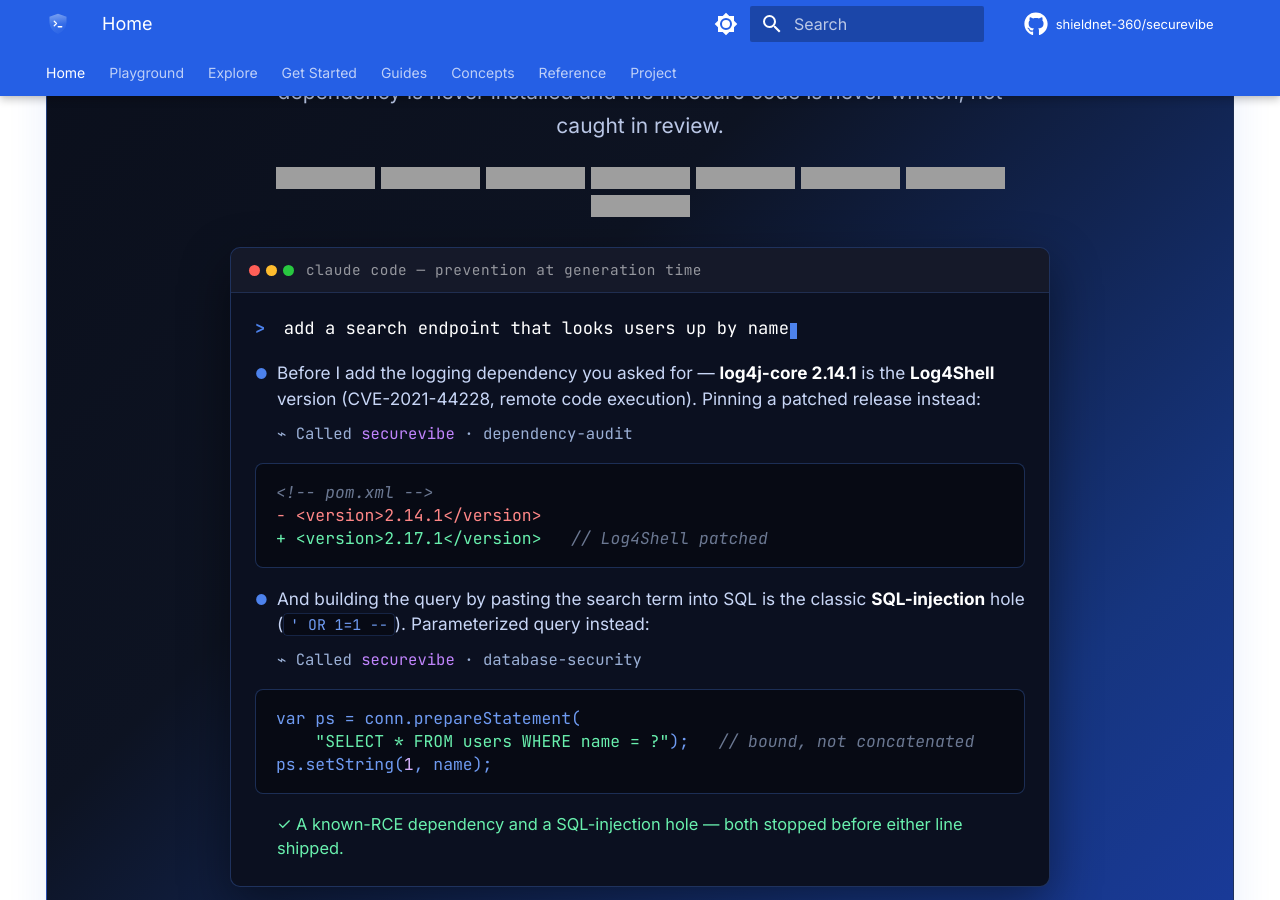
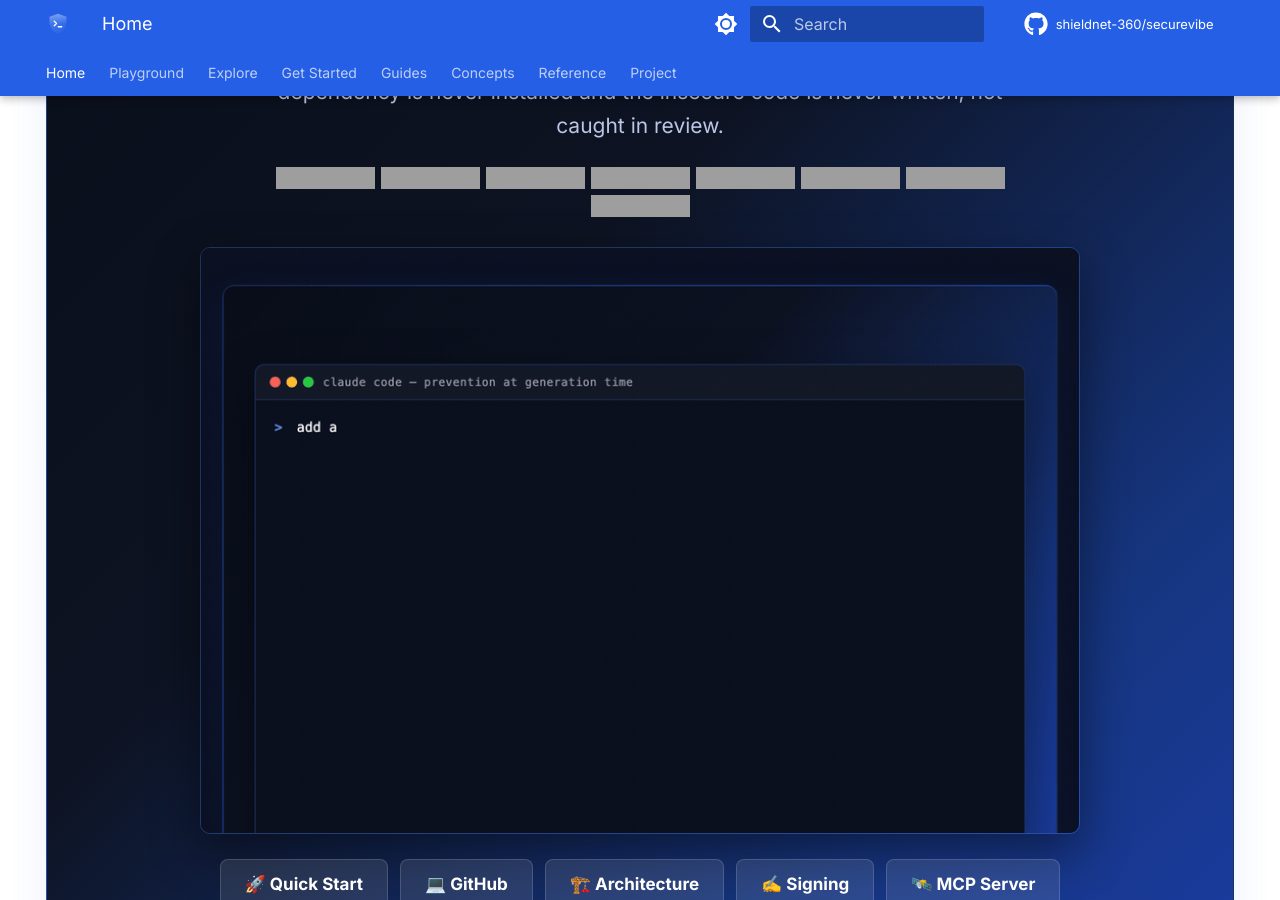
Before and after one commit to ShieldNet-360/securevibe, an MkDocs documentation site: the page built from docs/index.md, in a window 1280 px wide and 900 px high, scrolled down 420 px. Built offline with MkDocs 1.6.1 and Material for MkDocs 9.7.7, drawn with Linux system fonts in a browser that asks for light colours; plug-ins that fetch from the network failed and are left out; comment, search, counter and statistics services are not loaded; grey boxes are pictures that could not be loaded.

Commit message:
docs: try a recorded GIF hero (Log4Shell + SQL injection)
Swap the JS-animated transcript for a recorded looping GIF of the same
play-through. Autoplays regardless of JS / prefers-reduced-motion. Trial —
revert this commit to return to the JS animation if it doesn't look right.

GIF recorded from the styled card animation (headless frame capture ->
ffmpeg palette), 860px, ~120KB, looping.

```diff
--- a/docs/index.md
+++ b/docs/index.md
@@ -21,25 +21,8 @@
   <img src="https://img.shields.io/badge/AI%20clients-8-16a34a" alt="AI clients">
 </div>
 
-<div class="ss-chat">
-  <div class="ss-chat-bar">
-    <span class="ss-chat-dots"><span></span><span></span><span></span></span>
-    <span class="ss-chat-title">claude code — prevention at generation time</span>
-  </div>
-  <div class="ss-chat-body">
-    <div class="ss-chat-user"><span class="ss-chat-caret">&gt;</span> <span class="ss-chat-prompt">add a search endpoint that looks users up by name</span><span class="ss-chat-cursor"></span></div>
-    <div class="ss-chat-step">Before I add the logging dependency you asked for — <strong>log4j-core 2.14.1</strong> is the <strong>Log4Shell</strong> version (CVE-2021-44228, remote code execution). Pinning a patched release instead:</div>
-    <div class="ss-chat-tool">⌁ Called <span class="ss-chat-skill">securevibe</span> · dependency-audit</div>
-    <pre class="ss-chat-code"><span class="c">&lt;!-- pom.xml --&gt;</span>
-<span class="d">- &lt;version&gt;2.14.1&lt;/version&gt;</span>
-<span class="a">+ &lt;version&gt;2.17.1&lt;/version&gt;</span>   <span class="c">// Log4Shell patched</span></pre>
-    <div class="ss-chat-step">And building the query by pasting the search term into SQL is the classic <strong>SQL-injection</strong> hole (<code>' OR 1=1 --</code>). Parameterized query instead:</div>
-    <div class="ss-chat-tool">⌁ Called <span class="ss-chat-skill">securevibe</span> · database-security</div>
-    <pre class="ss-chat-code"><span class="k">var</span> ps = conn.prepareStatement(
-    <span class="s">"SELECT * FROM users WHERE name = ?"</span>);   <span class="c">// bound, not concatenated</span>
-ps.setString(<span class="n">1</span>, name);</pre>
-    <div class="ss-chat-done">✓ A known-RCE dependency and a SQL-injection hole — both stopped before either line shipped.</div>
-  </div>
+<div class="ss-hero-demo">
+  <img src="assets/hero-demo.gif" alt="Claude Code consulting SecureVibe: catching the Log4Shell dependency (CVE-2021-44228) and writing a parameterized query instead of a SQL-injection-prone one" loading="eager">
 </div>
 
 <div class="ss-hero-badges">
```
Also changed, not shown: docs/assets/hero-demo.gif (added).
